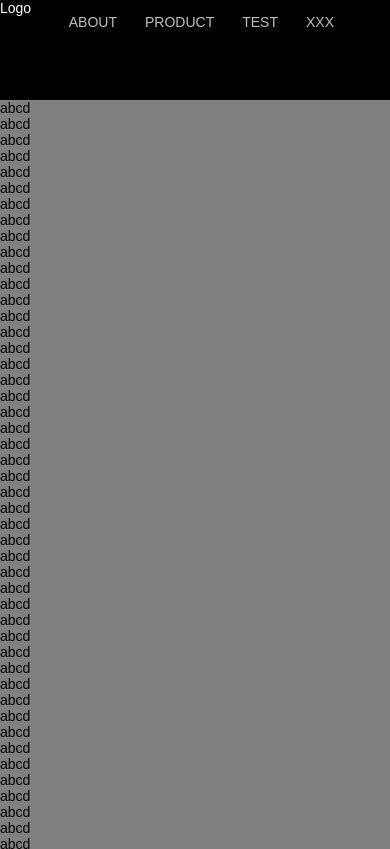
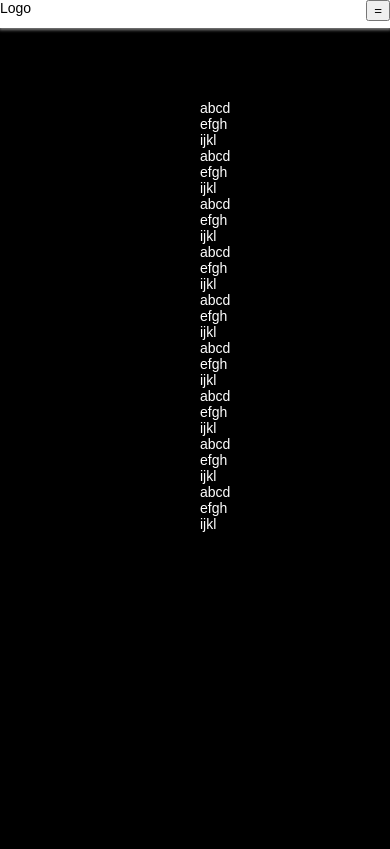
Before and after one commit to mrpachara/responsive, a plain HTML site: page index.html in a window 390 px wide. Shown: the top 849 px of the page. Drawn offline with Linux system fonts and the light colour scheme.

Commit message:
add media query

```diff
--- a/css/layout-flex.css
+++ b/css/layout-flex.css
@@ -1,4 +1,4 @@
-@charset "UTF-8";
+@charset 'UTF-8';
 
 #ly-navigation {
 	display: flex;
@@ -14,45 +14,40 @@
 	margin-left: auto;
 }
 
-#ly-title {
-	background-color: black;
-
-	height: 100px;
-}
 /* =====================
 Component
 ===================== */
 #cp-menu {
-	margin: 0px;
-	padding: 0px;
-	padding-right: 3em;
-
-	list-style: none;
-
 	display: flex;
 	flex-direction: row;
 
-	text-transform: uppercase;
 }
 
-#cp-menu a,
-#cp-menu a:link,
-#cp-menu a:visited,
-#cp-menu a:hover,
-#cp-menu a:active {
-	color: inherit;
-	font-weight: normal;
-	opacity: 0.75;
+#cp-menu>* {
+	display: block;
 
-	text-decoration: none;
+	flex: 0 0 auto;
 }
 
-#cp-menu a:hover,
-#cp-menu>*.st-active {
-	opacity: 1.00;
+@media (max-width: 800px) {
+
+	#ly-navigation>.ly-element:last-child {
+		margin-left: initial;
+		flex: 1;
+	}
+
+	#cp-menu {
+		visibility: hidden;
+		height: 0px;
+		overflow-y: hidden;
+		overflow-x: hidden;
+
+		flex-direction: column;
+	}
+
+	#cp-menu.st-active {
+		visibility: visible;
+
+		height: 250px;
+	}
 }
-
-#cp-menu a {
-	display: block;
-	padding: 1em;
-}
--- a/css/layout.css
+++ b/css/layout.css
@@ -1,4 +1,4 @@
-@charset "UTF-8";
+@charset 'UTF-8';
 
 html,
 body {
@@ -17,3 +17,83 @@ body {
 	margin: 0px;
 	padding: 0px;
 }
+
+#ly-navigation {
+	box-sizing: border-box;
+	width: 100%;
+
+	min-height: 2em;
+
+	padding-top: 1em;
+	padding-bottom: 1em;
+
+	z-index: 999;
+}
+
+#ly-navigation .cmd-toggle {
+	display: none;
+}
+
+#ly-navigation .el-logo {
+	visibility: hidden;
+}
+
+html.st-float #ly-navigation {
+	padding-top: 0px;
+	padding-bottom: 0px;
+}
+
+html.st-float #ly-navigation .el-logo {
+	visibility: visible;
+}
+
+#ly-title {
+	background-color: black;
+
+	height: 100%;
+
+	padding-top: 100px;
+}
+
+#ly-title .el-content {
+	margin-left: 200px;
+}
+
+/* =====================
+Component
+===================== */
+#cp-menu {
+	margin: 0px;
+	padding: 0px;
+	padding-right: 4em;
+
+	list-style: none;
+}
+
+#cp-menu a,
+#cp-menu a:link,
+#cp-menu a:visited,
+#cp-menu a:hover,
+#cp-menu a:active {
+	text-decoration: none;
+}
+
+#cp-menu a {
+	display: block;
+	padding: 1em;
+}
+
+@media (max-width: 800px) {
+	#ly-navigation .cmd-toggle {
+		display: initial;
+	}
+
+	#ly-navigation {
+		padding-top: 0px;
+		padding-bottom: 0px;
+	}
+
+	#ly-navigation .el-logo {
+		visibility: visible;
+	}
+}
--- a/css/theme.css
+++ b/css/theme.css
@@ -1,13 +1,74 @@
-@charset "UTF-8";
+@charset 'UTF-8';
 
 html,
 body {
 	font-family: sans-serif;
-	background-color: gray;
+	background-color: white;
 }
+
 #ly-navigation {
 	color: white;
+	background-color: transparent;
 }
+
+html.st-float #ly-navigation {
+	color: black;
+	background-color: white;
+
+	box-shadow: 0px 1px 3px 1px gray;
+}
+
+#ly-title {
+	color: white;
+}
+
+#ly-title .el-content {
+	opacity: 1.00;
+}
+
+#cp-menu {
+	text-transform: uppercase;
+}
+
 #cp-menu a {
-	transition: all 0.2s linear
+	color: inherit;
+	font-weight: normal;
+	opacity: 0.75;
 }
+
+#cp-menu a:hover,
+#cp-menu>*.st-active {
+	opacity: 1.00;
+}
+
+@media (max-width: 800px) {
+	#ly-navigation {
+		color: black;
+		background-color: white;
+
+		box-shadow: 0px 1px 3px 1px gray;
+	}
+
+	#cp-menu>* {
+		border-bottom: 1px dashed gray;
+	}
+}
+
+/* =====================
+Animation
+===================== */
+#ly-navigation {
+	transition: padding 0.2s linear, background-color 0.2s linear;
+}
+
+#ly-navigation .el-logo {
+	transition: visibility 0.2s linear;
+}
+
+#cp-menu {
+	transition: visibility 0.2s linear, height 0.2s linear;
+}
+
+#cp-menu a {
+	transition: color 0.2s linear, opacity 0.2s linear;
+}
--- a/index.html
+++ b/index.html
@@ -18,9 +18,12 @@
 	<body>
 		<header id="ly-navigation">
 			<div class="ly-element">
-				<span>Logo</span>
+				<span class="el-logo">Logo</span>
 			</div>
 			<nav class="ly-element">
+				<div style="text-align: right;">
+					<button type="button" value="cp-menu" class="cmd-toggle">=</button>
+				</div>
 				<ul id="cp-menu" data-ng-controller="MenuController">
 					<li data-ng-repeat="menu in menus">
 						<a href="{{contentPath + menu.uri}}" data-ng-bind="menu.content"></a>
@@ -29,6 +32,62 @@
 			</nav>
 		</header>
 		<div id="ly-title">
+			<div class="el-content">
+				<span>abcd</span>
+				<br />
+				<span>efgh</span>
+				<br />
+				<span>ijkl</span>
+				<br />
+				<span>abcd</span>
+				<br />
+				<span>efgh</span>
+				<br />
+				<span>ijkl</span>
+				<br />
+				<span>abcd</span>
+				<br />
+				<span>efgh</span>
+				<br />
+				<span>ijkl</span>
+				<br />
+				<span>abcd</span>
+				<br />
+				<span>efgh</span>
+				<br />
+				<span>ijkl</span>
+				<br />
+				<span>abcd</span>
+				<br />
+				<span>efgh</span>
+				<br />
+				<span>ijkl</span>
+				<br />
+				<span>abcd</span>
+				<br />
+				<span>efgh</span>
+				<br />
+				<span>ijkl</span>
+				<br />
+				<span>abcd</span>
+				<br />
+				<span>efgh</span>
+				<br />
+				<span>ijkl</span>
+				<br />
+				<span>abcd</span>
+				<br />
+				<span>efgh</span>
+				<br />
+				<span>ijkl</span>
+				<br />
+				<span>abcd</span>
+				<br />
+				<span>efgh</span>
+				<br />
+				<span>ijkl</span>
+				<br />
+			</div>
 		</div>
 		<main>
 			<span>abcd</span>
--- a/js/layout.js
+++ b/js/layout.js
@@ -10,4 +10,48 @@
 	}
 
 	$('head').append($link);
+
+	$(function(){
+		var $html = $('html');
+		var $lyTitle = $('#ly-title');
+
+		$(window).on('scroll.layout', function(ev){
+			var $this = $(this);
+			var scrollTop = $this.scrollTop();
+
+			$html[(scrollTop == 0)? 'removeClass' : 'addClass']('st-float');
+			/*
+			$('button.cmd-toggle').each(function(){
+				$('#' + $(this).val()).removeClass('st-active');
+			});
+			*/
+
+			if((scrollTop < $lyTitle.outerHeight()) && (($this.height() + scrollTop) < $(document).height())){
+				var window_height = $this.height();
+				var lyTitle_ratio = (window_height - scrollTop)/window_height;
+				if(lyTitle_ratio < 0) lyTitle_ratio = 0;
+
+				$lyTitle.attr('style', 'height: ' + (lyTitle_ratio * 100) + '%');
+
+				setTimeout(function(){
+					var lyTitle_opacityRatio = ($lyTitle.outerHeight() - $this.scrollTop()) / $this.height();
+					if(lyTitle_opacityRatio < 0) lyTitle_opacityRatio = 0;
+
+					$('.el-content', $lyTitle).attr('style', 'opacity: ' + lyTitle_opacityRatio + ';');
+				}, 1);
+			}
+		});
+
+		$(document).on('click.global', '.cmd-toggle', function(ev){
+			var $this = $(this);
+
+			var $target = $('#' + $this.val());
+			$target.removeAttr('style');
+
+			$target.toggleClass('st-active');
+			setTimeout(function(){
+				$target.attr('style', 'overflow-y: auto;');
+			}, 500);
+		});
+	});
 })(window.document, window.jQuery);
```
